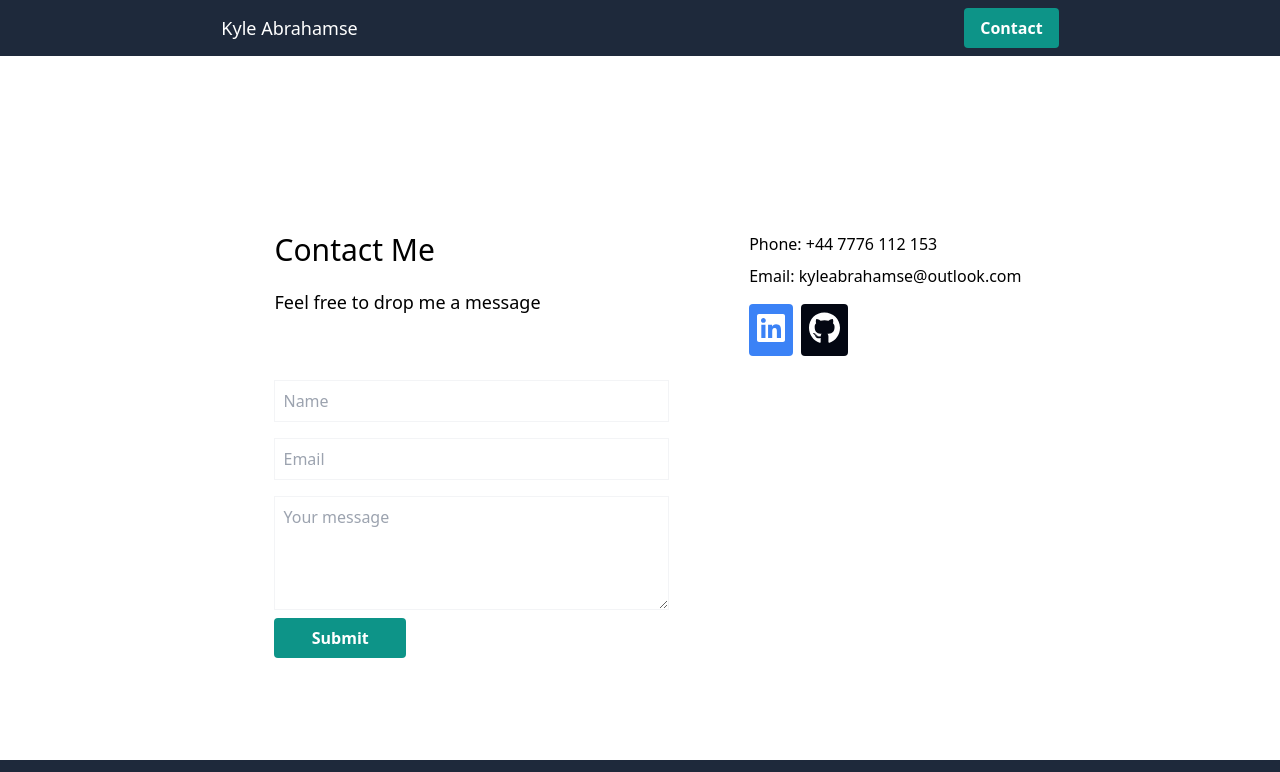
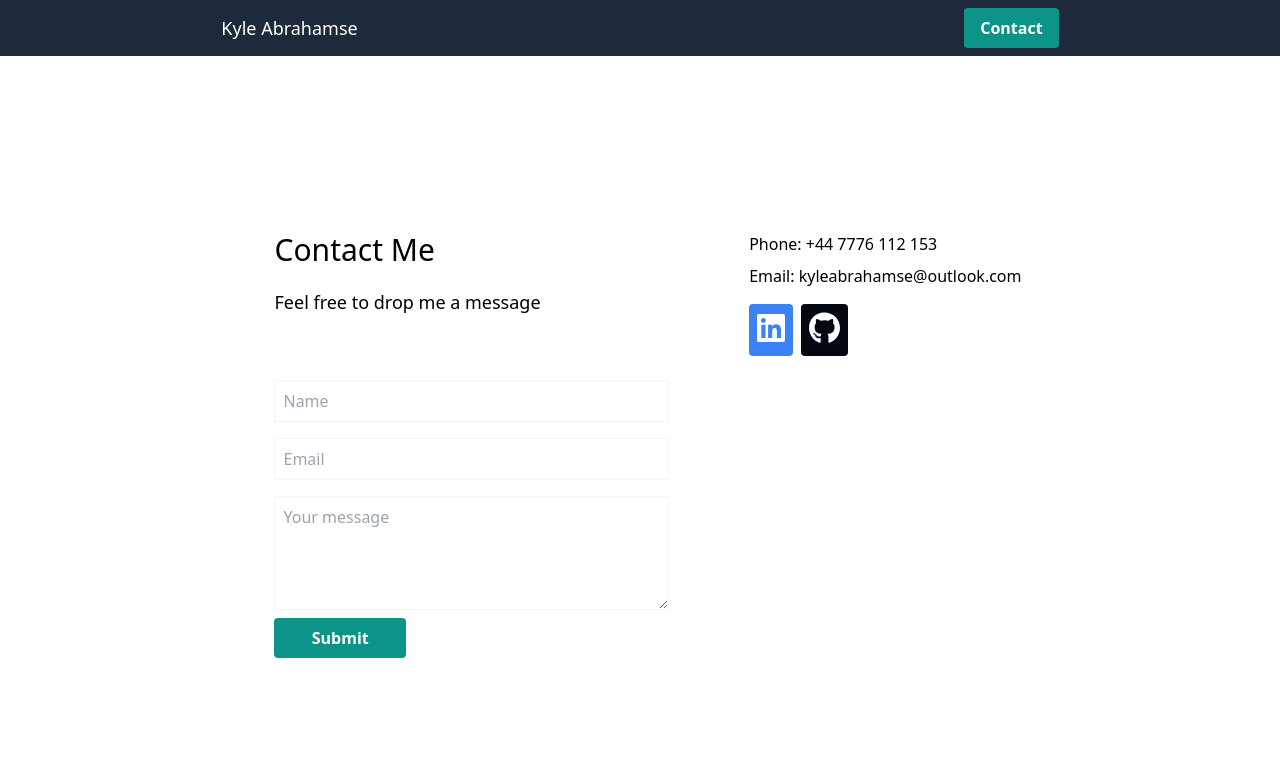
Before and after one commit to kyleabrahamse/portfolio, a Next.js app: page /Contact in a window 1280 px wide. Shown: the top 772 px of the page. Built offline with nearby package versions, Linux system fonts and the light colour scheme.

Commit message:
changed height of contact page

```diff
--- a/app/Contact/page.tsx
+++ b/app/Contact/page.tsx
@@ -52,7 +52,7 @@ export default function Contact() {
   };
 
   return (
-    <div className="contact-height flex flex-col sm:flex-row gap-16 justify-center pt-20 sm:pt-44">
+    <div className="flex flex-col sm:flex-row gap-16 justify-center pt-20 sm:pt-44 sm:mb-56">
       <div className="flex flex-col px-4 sm:w-4/12">
         <h1 className="text-3xl pb-5">Contact Me</h1>
         <p className="text-lg pb-14">Feel free to drop me a message</p>
--- a/app/globals.css
+++ b/app/globals.css
@@ -34,9 +34,9 @@
 }
 
 
-.contact-height {
+/* .contact-height {
   height: 88vh
-}
+} */
 
 
 /* @media (max-width: 640px) {
```
